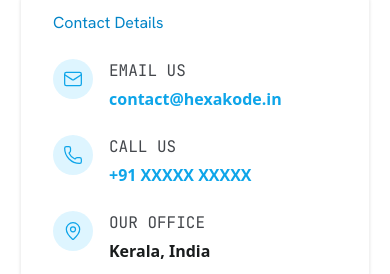
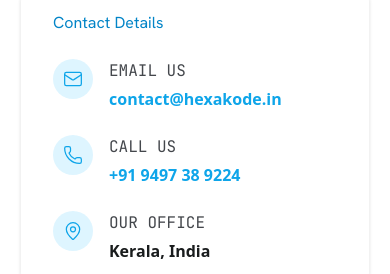
Before and after one commit to hexakodeTech/hexakode, a Next.js app: page /contact in a window 390 px wide. Shown: the part 1658-1932 px from the top of the page. Built offline with nearby package versions, Linux system fonts and the light colour scheme; a web font is replaced by a local one.

Commit message:
fix: update contact phone number and href to correct value

```diff
--- a/src/constants/contact.ts
+++ b/src/constants/contact.ts
@@ -29,9 +29,9 @@ export const CONTACT_DETAILS: ContactDetail[] = [
   {
     id: "cd2",
     label: "Call Us",
-    value: "+91 XXXXX XXXXX",
+    value: "+91 9497 38 9224",
     type: "phone",
-    href: "tel:+91XXXXXXXXXX",
+    href: "tel:+919497389224",
   },
   {
     id: "cd3",
```
